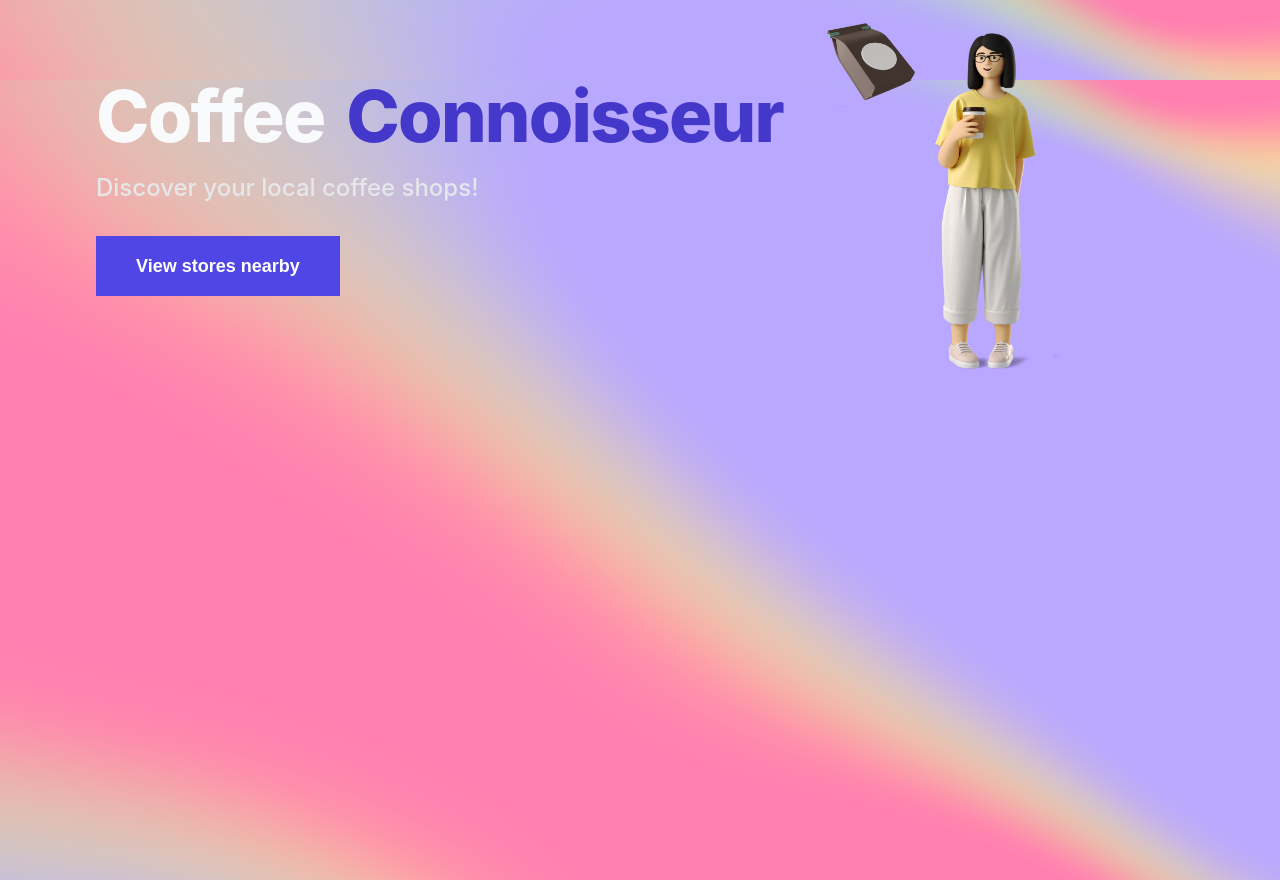
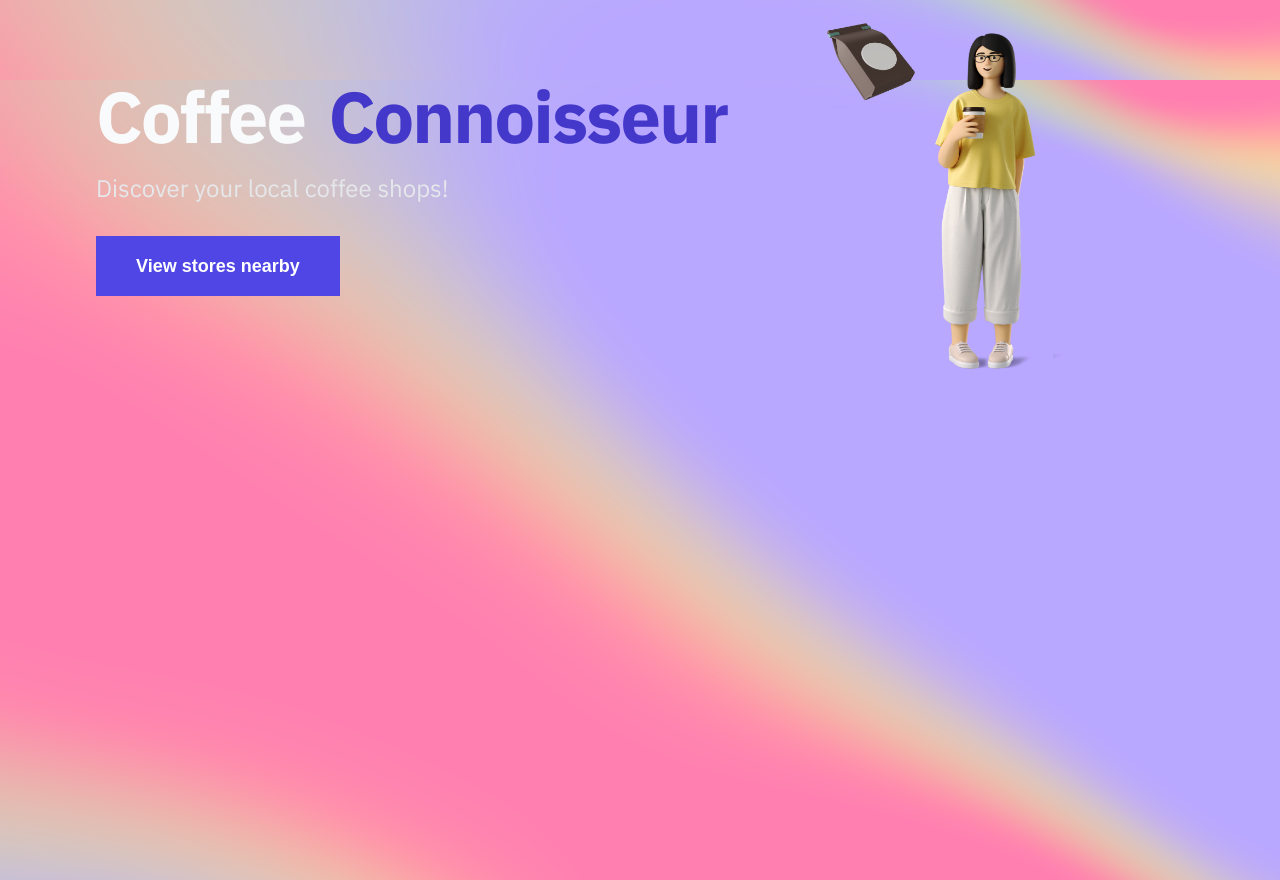
Before and after one commit to smartful/Coffee-Connoisseur, a Next.js app: page / in a window 1280 px wide. Built offline with nearby package versions, Linux system fonts and the light colour scheme.

Commit message:
add custom font

```diff
--- /dev/null
+++ b/pages/_document.js
@@ -0,0 +1,36 @@
+import Document, { Head, Html, Main, NextScript } from "next/document";
+
+class MyDocument extends Document {
+  render() {
+    return (
+      <Html lang="en">
+        <Head>
+          <link
+            rel="preload"
+            href="/fonts/IBMPlexSans-Bold.ttf"
+            as="font"
+            crossOrigin="anonymous"
+          />
+          <link
+            rel="preload"
+            href="/fonts/IBMPlexSans-Regular.ttf"
+            as="font"
+            crossOrigin="anonymous"
+          />
+          <link
+            rel="preload"
+            href="/fonts/IBMPlexSans-SemiBold.ttf"
+            as="font"
+            crossOrigin="anonymous"
+          />
+        </Head>
+        <body>
+          <Main></Main>
+          <NextScript />
+        </body>
+      </Html>
+    );
+  }
+}
+
+export default MyDocument;
--- a/styles/globals.css
+++ b/styles/globals.css
@@ -1,9 +1,30 @@
+@font-face {
+  font-family: "IBMPlexSans";
+  font-style: normal;
+  font-weight: 500;
+  src: url(/fonts/IBMPlexSans-Regular.ttf) format("truetype");
+}
+
+@font-face {
+  font-family: "IBMPlexSans";
+  font-style: normal;
+  font-weight: 600;
+  src: url(/fonts/IBMPlexSans-SemiBold.ttf) format("truetype");
+}
+
+@font-face {
+  font-family: "IBMPlexSans";
+  font-style: normal;
+  font-weight: 700;
+  src: url(/fonts/IBMPlexSans-Bold.ttf) format("truetype");
+}
+
 html,
 body {
   padding: 0;
   margin: 0;
-  font-family: -apple-system, BlinkMacSystemFont, Segoe UI, Roboto, Oxygen,
-    Ubuntu, Cantarell, Fira Sans, Droid Sans, Helvetica Neue, sans-serif;
+  font-family: IBMPlexSans, -apple-system, BlinkMacSystemFont, Segoe UI, Roboto,
+    Oxygen, Ubuntu, Cantarell, Fira Sans, Droid Sans, Helvetica Neue, sans-serif;
   background: url("/static/background.png");
   background-position: 50%;
   background-repeat: no-repeat;
```
